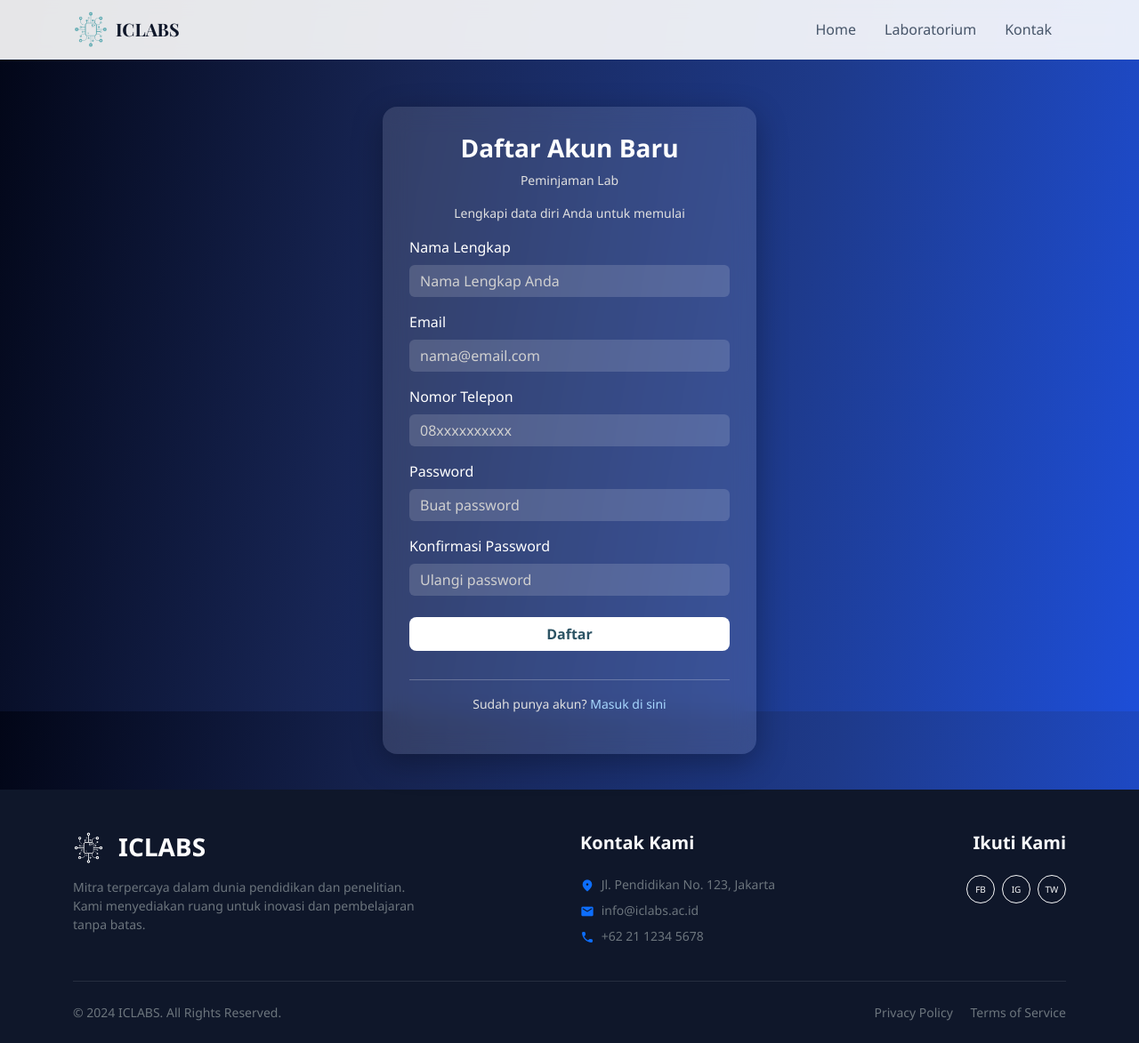
After one commit to TUBES-CA-25/Sistem-Peminjaman-Lab, a PHP site: page /pages/register.php in a window 1280 px wide. The commit adds this page. Shown: the whole page at 89% size. Run offline with PHP 8.4, Linux system fonts and the light colour scheme.

Commit message:
Penambahan halaman login dan register

```diff
--- a/app/views/components/footer.php
+++ b/app/views/components/footer.php
@@ -1,9 +1,9 @@
-<footer class="bg-dark text-light pt-5 pb-4 mt-5" style="background-color: #0F172A !important;">
+<footer class="bg-dark text-light pt-5 pb-4" style="background-color: #0F172A !important; margin-top: auto;">
     <div class="container">
         <div class="row gy-4">
             <div class="col-lg-6">
                 <div class="d-flex align-items-center gap-3 mb-3">
-                    <img src="public/img/logo-iclabs.png" alt="Logo ICLABS" style="height: 35px; width: auto; filter: brightness(0) invert(1);">
+                    <img src="../public/img/logo-iclabs.png" alt="Logo ICLABS" style="height: 35px; width: auto; filter: brightness(0) invert(1);">
                     <span class="font-display fw-bold h3 mb-0 text-white">ICLABS</span>
                 </div>
                 <p class="text-secondary small" style="max-width: 400px;">
--- a/app/views/components/header.php
+++ b/app/views/components/header.php
@@ -24,7 +24,7 @@
 <nav class="navbar navbar-expand-md fixed-top">
     <div class="container">
         <a class="navbar-brand d-flex align-items-center gap-2" href="index.php">
-            <img src="public/img/logo-iclabs.png" alt="Logo ICLABS" style="height: 40px; width: auto;">
+            <img src="../public/img/logo-iclabs.png" alt="Logo ICLABS" style="height: 40px; width: auto;">
             <span class="font-display">ICLABS</span>
         </a>
         <button class="navbar-toggler" type="button" data-bs-toggle="collapse" data-bs-target="#navbarNav">
--- /dev/null
+++ b/app/views/pages/register.php
@@ -0,0 +1,126 @@
+<?php include '../components/header.php'; ?>
+
+<main>
+    <div class="auth-card text-center">
+        <h3>Daftar Akun Baru</h3>
+        <p>Peminjaman Lab</p>
+        <p>Lengkapi data diri Anda untuk memulai</p>
+
+        <form method="post" action="#">
+            <div class="mb-3 text-start">
+                <label class="form-label">Nama Lengkap</label>
+                <input type="text" class="form-control" placeholder="Nama Lengkap Anda">
+            </div>
+
+            <div class="mb-3 text-start">
+                <label class="form-label">Email</label>
+                <input type="email" class="form-control" placeholder="nama@email.com">
+            </div>
+
+            <div class="mb-3 text-start">
+                <label class="form-label">Nomor Telepon</label>
+                <input type="text" class="form-control" placeholder="08xxxxxxxxxx">
+            </div>
+
+            <div class="mb-3 text-start">
+                <label class="form-label">Password</label>
+                <input type="password" class="form-control" placeholder="Buat password">
+            </div>
+
+            <div class="mb-4 text-start">
+                <label class="form-label">Konfirmasi Password</label>
+                <input type="password" class="form-control" placeholder="Ulangi password">
+            </div>
+
+            <button type="submit" class="btn btn-auth w-100 mb-3">Daftar</button>
+        </form>
+
+        <hr class="text-white">
+
+        <p style="font-size: 14px;">
+            Sudah punya akun?
+            <a href="login.php" class="auth-link">Masuk di sini</a>
+        </p>
+    </div>
+</main>
+<style>
+    html,
+    body {
+        height: 100%;
+    }
+
+    body {
+        background: linear-gradient(100deg, #020617, #172554, #1e3a8a, #1d4ed8);
+        display: flex;
+        flex-direction: column;
+        font-family: "Segoe UI", sans-serif;
+    }
+
+    main {
+        flex: 1;
+        display: flex;
+        align-items: center;
+        justify-content: center;
+        padding: 40px 20px;
+    }
+
+    .auth-card {
+        width: 100%;
+        max-width: 420px;
+        background: rgba(255, 255, 255, 0.12);
+        backdrop-filter: blur(14px);
+        -webkit-backdrop-filter: blur(14px);
+        border-radius: 16px;
+        padding: 30px;
+        color: #fff;
+        box-shadow: 0 10px 35px rgba(0, 0, 0, 0.3);
+    }
+
+    .auth-card h3 {
+        font-weight: 600;
+    }
+
+    .auth-card p {
+        font-size: 14px;
+        color: #e0e0e0;
+    }
+
+    .form-control {
+        background: rgba(255, 255, 255, 0.15);
+        border: none;
+        color: #fff;
+    }
+
+    .form-control::placeholder {
+        color: #d0d0d0;
+    }
+
+    .form-control:focus {
+        background: rgba(255, 255, 255, 0.25);
+        color: #fff;
+        box-shadow: none;
+    }
+
+    .btn-auth {
+        background: #ffffff;
+        color: #2c5364;
+        font-weight: 600;
+        border-radius: 8px;
+    }
+
+    .btn-auth:hover {
+        background: #f1f1f1;
+    }
+
+    .auth-link {
+        color: #a8d8ff;
+        text-decoration: none;
+        font-weight: 500;
+    }
+
+    .auth-link:hover {
+        text-decoration: underline;
+    }
+</style>
+
+<?php include '../components/footer.php'; ?>
```
Also changed, not shown: app/views/pages/login.php (added, +114 -0 lines).
